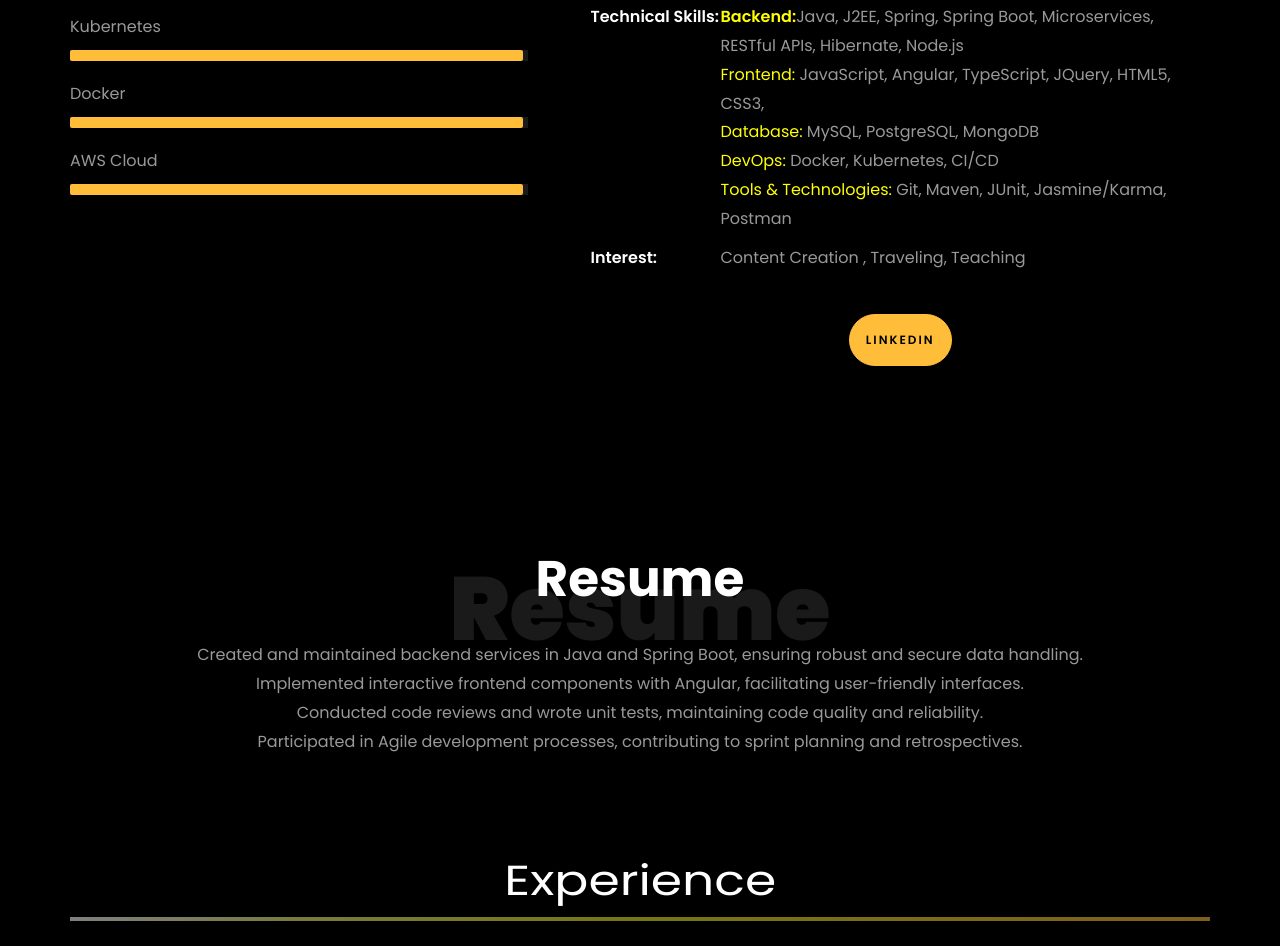
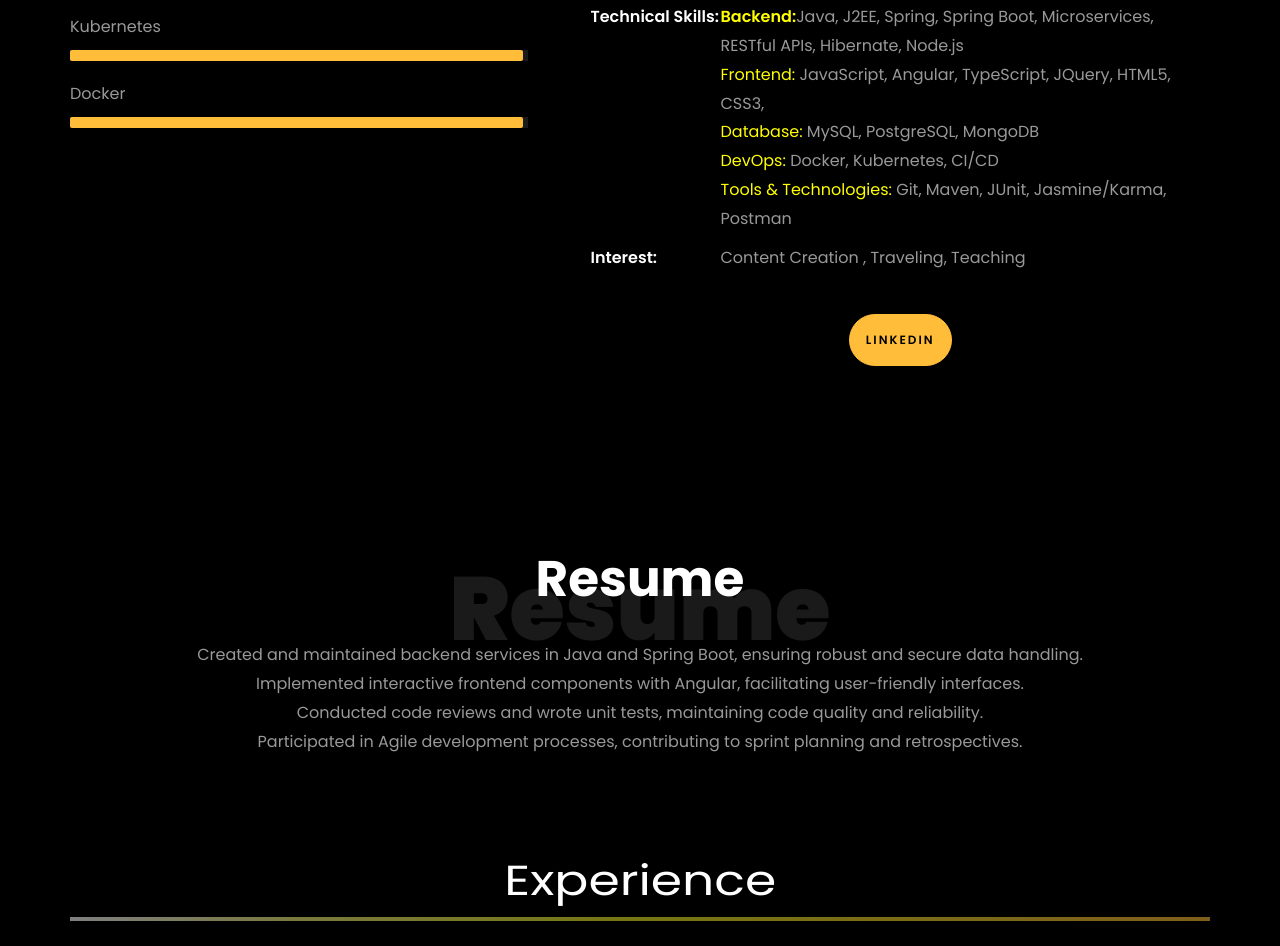
Before and after one commit to saicharankasala/saicharan, a website: page index.html in a window 1280 px wide. Shown: the part 1297-2243 px from the top of the page. Drawn offline with Linux system fonts and the light colour scheme; files whose address does not match are found by name.

Commit message:
updated profile

```diff
--- a/index.html
+++ b/index.html
@@ -311,12 +311,12 @@
                       aria-valuemax="100"></div>
                   </div>
 
-                  <span>AWS Cloud</span>
+                  <!-- <span>AWS Cloud</span> -->
                   <!-- <span class="pull-right">99%</span> -->
-                  <div class="progress">
+                  <!-- <div class="progress">
                     <div class="progress-bar" role="progressbar" style="width: 99%" aria-valuenow="80" aria-valuemin="0"
                       aria-valuemax="100"></div>
-                  </div>
+                  </div> -->
                 </div>
               </div>
             </div>
```
